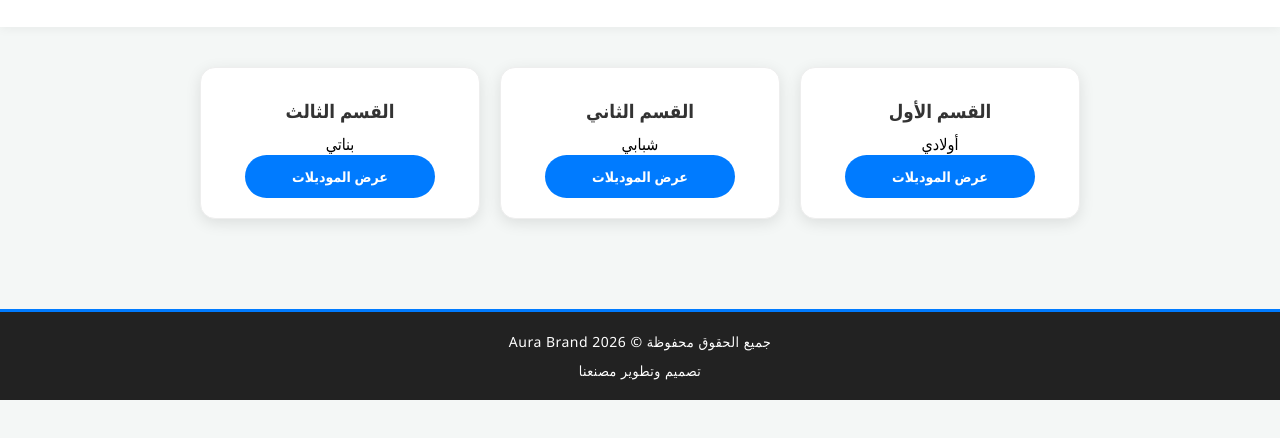
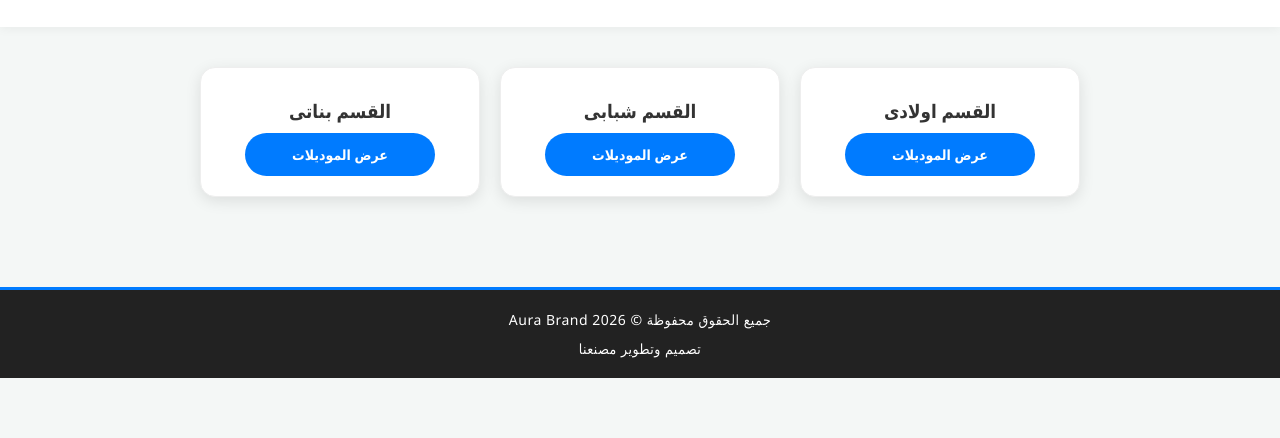
Before and after one commit to aurav2522-arch/AURA, a plain HTML site: page index.html in a window 1280 px wide. Shown: the part 270-708 px from the top of the page. Drawn offline with Linux system fonts and the light colour scheme.

Commit message:
Add files via upload

```diff
--- a/index.html
+++ b/index.html
@@ -7,7 +7,7 @@
     <title>AURA BRAND</title>
     <header class="site-header">
     <div class="logo-container">
-        <img src="logo.jpeg" alt="Aura Logo" class="main-logo">
+        <img src="LOGO.jpeg" alt="Aura Logo" class="main-logo">
     </div>
     <h1>factory catalog</h1>
     <p class="subtitle">new collection ✨</p>
@@ -18,20 +18,20 @@
 
     <div class="main-wrapper">
     <div class="card">
-        <h3>القسم الأول</h3>
-        <p>أولادي</p>
+        <h3>القسم اولادى</h3>
+
          <a href="kids_category.html">عرض الموديلات</a>
     </div>
 
     <div class="card">
-        <h3>القسم الثاني</h3>
-        <p>شبابي</p>
+        <h3>القسم شبابى</h3>
+
         <a href="youth.html">عرض الموديلات</a>
     </div>
 
     <div class="card">
-        <h3>القسم الثالث</h3>
-        <p>بناتي</p>
+        <h3>القسم بناتى</h3>
+
          <a href="girl.html">عرض الموديلات</a>
     </div>
 </div>
```
Also changed, not shown: girl.html (+1 -1 lines), h girl.html (+1 -1 lines), kids-hodys.html (+1 -1 lines), kids-s.htm (+2 -3 lines), kids-tshirts.html (+1 -1 lines), kids_category.html (+1 -1 lines), s youth.html (+2 -3 lines), t youth.html (+2 -3 lines).
